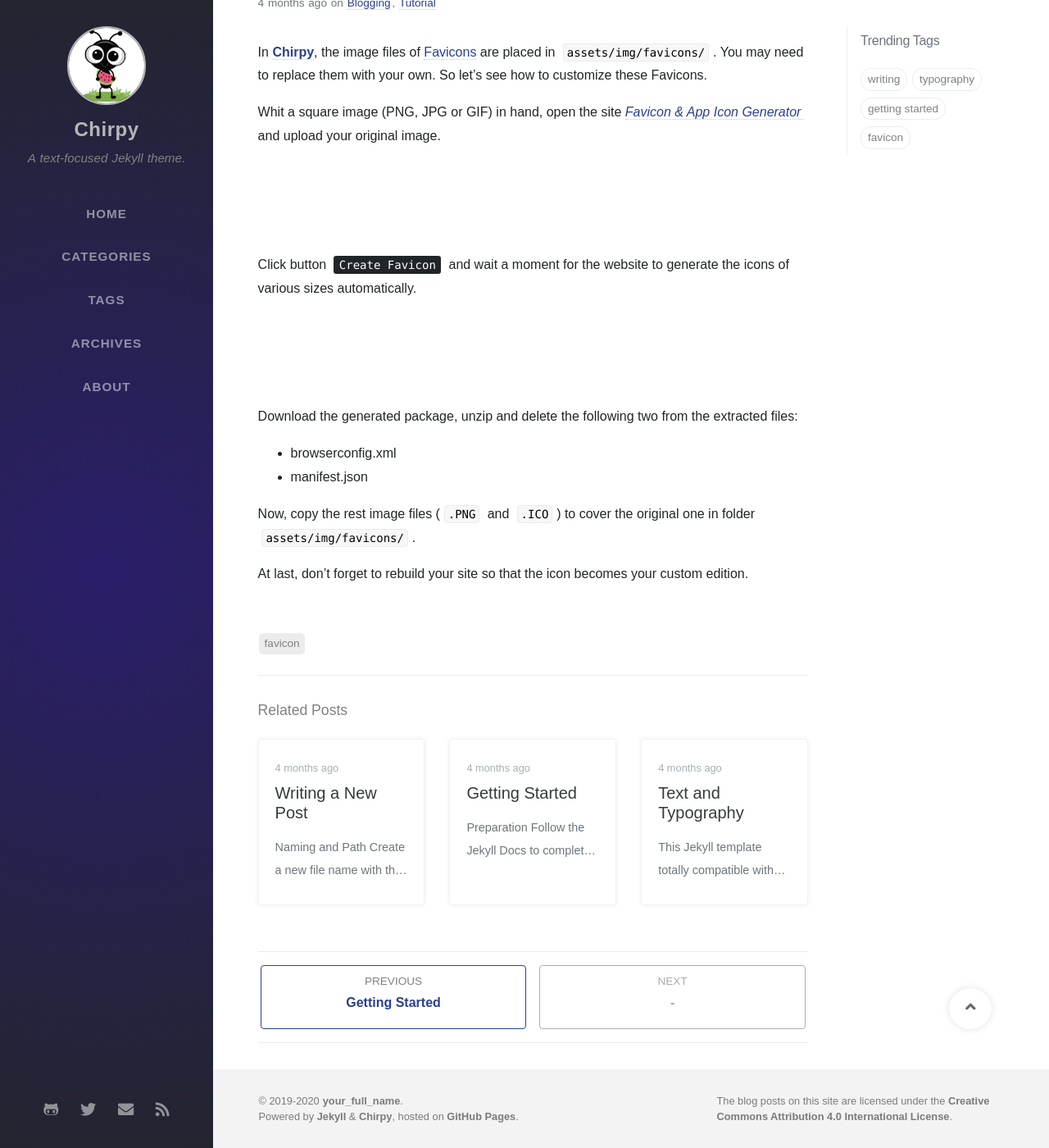
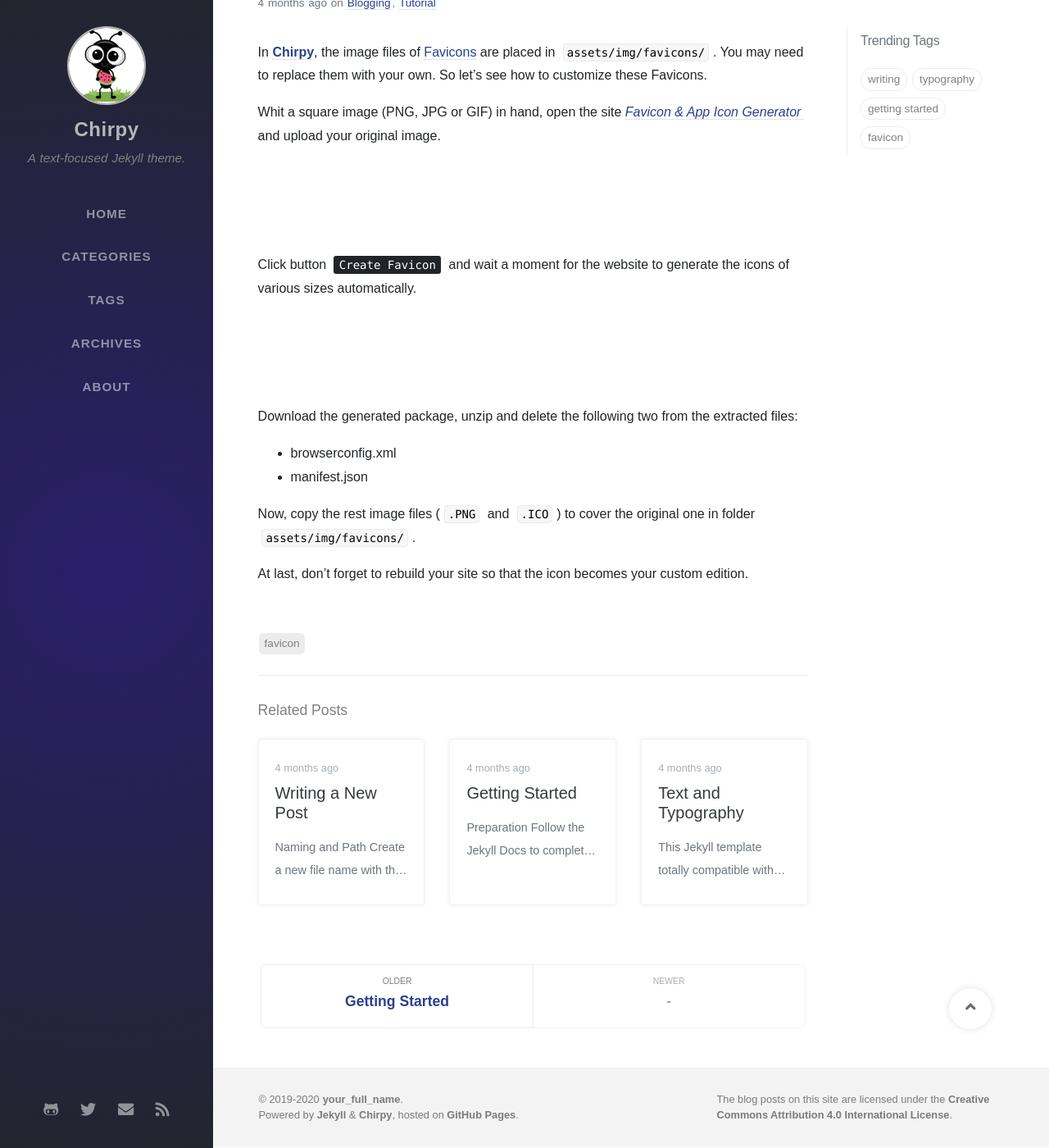
Before and after one commit to nicetrykiddo/writeups, a Jekyll site: the page built from _posts/2019-08-11-customize-the-favicon.md, in a window 1280 px wide and 1400 px high, scrolled down 149 px. Shown: the whole window at 82% size. Built offline with Jekyll 4.4.1, drawn with Linux system fonts in a browser that asks for light colours; nearby versions of some CDN libraries; some web fonts are replaced; comment, search, counter and statistics services are not loaded.

Commit message:
Beautified the navigation button in post.

```diff
--- a/_layouts/post.html
+++ b/_layouts/post.html
@@ -86,7 +86,7 @@ layout: default
     <div class="pl-1 pr-1 pl-sm-2 pr-sm-2 pl-md-4 pr-md-4">
       {% include related-posts.html %}
 
-      <div class="post-pager d-flex justify-content-between">
+      <div class="post-navigation d-flex justify-content-between">
       {% if page.previous.url %}
         <a href="{{ site.baseurl }}{{ page.previous.url }}" class="btn btn-outline-primary">
           <p>{{ page.previous.title }}</p>
@@ -104,7 +104,7 @@ layout: default
           <p>-</p>
       {% endif %}
         </a>
-      </div> <!-- div.post-pager -->
+      </div> <!-- div.post-navigation -->
 
     {% if site.disqus.comments and page.comments %}
       {% include disqus.html %}
--- a/assets/css/post.scss
+++ b/assets/css/post.scss
@@ -22,52 +22,69 @@
   font-size: 0.85rem;
 }
 
-.post-pager {
-  border-top: 1px double #e9ecef;
-  border-bottom: 1px double #e9ecef;
+.post-navigation {
   padding: 1rem .2rem;
   margin-bottom: 2rem;
 }
 
-.post-pager .btn,
-.post-pager .btn.disabled {
-  width: calc(50% - .5rem);
+.post-navigation .btn,
+.post-navigation .btn.disabled {
+  width: 50%;
+  position: relative;
   color: #2a408e;
+  border-color: #e9ecef;
+}
+
+.post-navigation .btn:hover {
+  background: #2a408e;
+  color: #fff;
   border-color: #2a408e;
 }
 
-.post-pager .btn:hover {
-  background: #2a408e;
-  color: #fff;
-}
-
-.post-pager a.btn.disabled {
+.post-navigation a.btn.disabled {
   pointer-events: auto;
   cursor: not-allowed;
   background: none;
   color: gray;
-  border-color: gray;
+  border-color: #e9ecef;
 }
 
-.post-pager a > p {
+.post-navigation a.btn.btn-outline-primary.disabled:focus {
+  box-shadow: none;
+}
+
+.post-navigation a > p {
+  font-size: 1.1rem;
   font-weight: 600;
   line-height: 1.2rem;
   margin-top: .3rem;
   white-space: normal;
 }
 
-.post-pager a::before {
+.post-navigation a:first-child {
+  border-top-right-radius: 0;
+  border-bottom-right-radius: 0;
+  left: .5px;
+}
+
+.post-navigation a:last-child {
+  border-top-left-radius: 0;
+  border-bottom-left-radius: 0;
+  right: .5px;
+}
+
+.post-navigation a::before {
   color: gray;
-  font-size: .85rem;
+  font-size: .65rem;
   text-transform: uppercase;
 }
 
-.post-pager a:first-child::before {
-  content: "previous";
+.post-navigation a:first-child::before {
+  content: "Older";
 }
 
-.post-pager a:last-child::before {
-  content: "next";
+.post-navigation a:last-child::before {
+  content: "Newer";
 }
 
 @keyframes fade-up {
@@ -212,7 +229,7 @@
     transform: translateX(-50%);
   }
 
-  .post-pager {
+  .post-navigation {
     padding-left: 0;
     padding-right: 0;
   }
```
